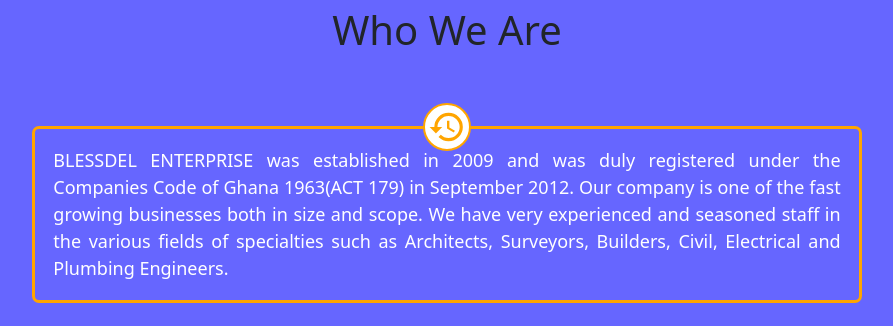
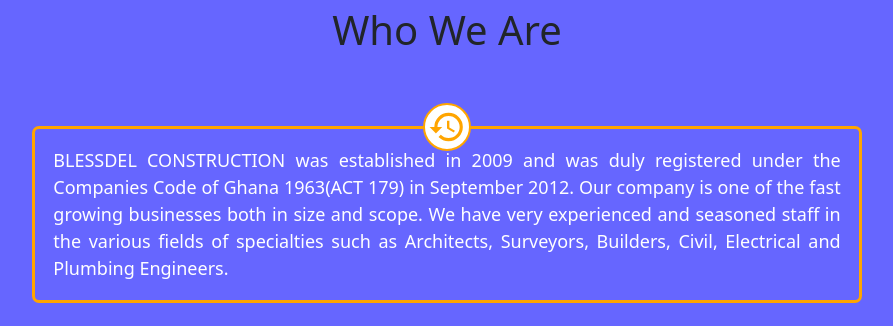
Before and after one commit to flosatechnologies/blessdel, a React (Create React App) app: page /contactus in a window 1280 px wide. Shown: the part 840-1166 px from the top of the page, without its empty margins (193-1086 px from the left). Built offline with nearby package versions, Linux system fonts and the light colour scheme.

Commit message:
little changes in the contact us section

```diff
--- a/public/index.html
+++ b/public/index.html
@@ -37,7 +37,7 @@
   gtag('config', 'G-NXB6SL49BN');
 </script>
 
-    <title>Blessdel Enterprise</title>
+    <title>Blessdel Construction</title>
   </head>
   <body>
     <noscript>You need to enable JavaScript to run this app.</noscript>
--- a/src/App.js
+++ b/src/App.js
@@ -24,7 +24,7 @@
         />
         <meta
           name="keywords"
-          content="Blessdel, bless, construction, design, cctv, electric fence, civil engineering"
+          content="Blessdel, bless, construction, design, cctv, electric, fence, civil, Engineering, ghana, "
         />
       </Helmet>
       <NavbarMenu />
--- a/src/pages/contactus.js
+++ b/src/pages/contactus.js
@@ -25,8 +25,8 @@
           <div className="row g-4 text-white">
             <div className="col-md">
               <h5>
-                If you are interested in our services, contact the expertise of
-                BLESSDEL ENTERPRISE today.
+                If you are interested in our services, contact BLESSDEL
+                CONSTRUCTION today for our expertise.
               </h5>
               <br />
               <h5>
--- a/src/pages/whoweare.js
+++ b/src/pages/whoweare.js
@@ -6,6 +6,7 @@
 import { BiSmile, BiTargetLock } from "react-icons/bi";
 import { HiOutlinePhone } from "react-icons/hi";
 import "../css/whoWeAreSection.css";
+import { Helmet } from "react-helmet";
 
 class WhoWeAre extends Component {
   render() {
@@ -40,7 +41,7 @@
                   />
                 </Col>
                 <Col className="ourHistoryTextBox-WhoWeAreSection">
-                  BLESSDEL ENTERPRISE was established in 2009 and was duly
+                  BLESSDEL CONSTRUCTION was established in 2009 and was duly
                   registered under the Companies Code of Ghana 1963(ACT 179) in
                   September 2012. Our company is one of the fast growing
                   businesses both in size and scope. We have very experienced
```
Also changed, not shown: public/logo192.png, public/logo512.png, public/manifest.json.
